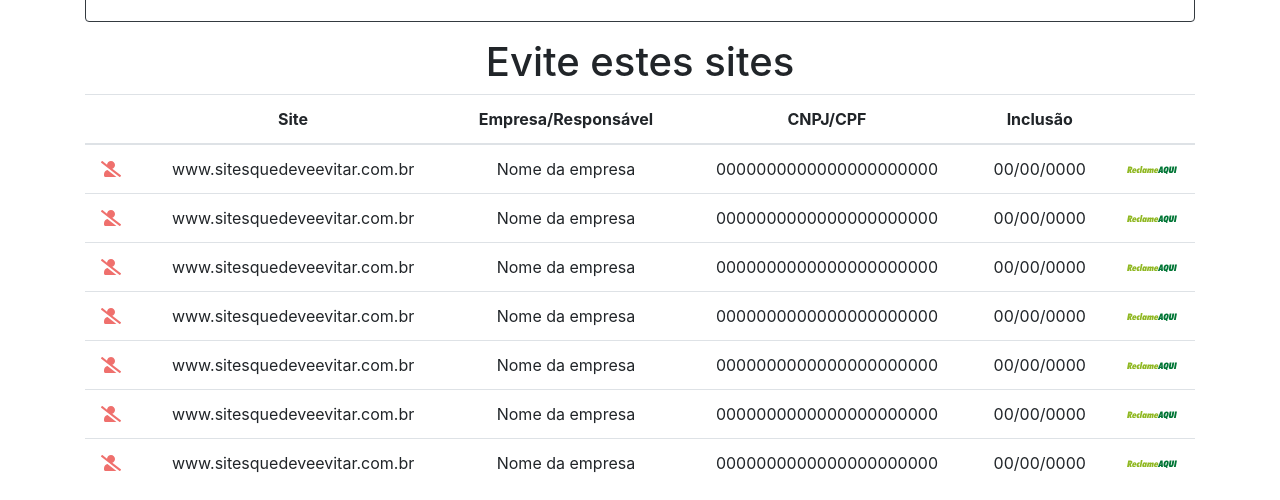
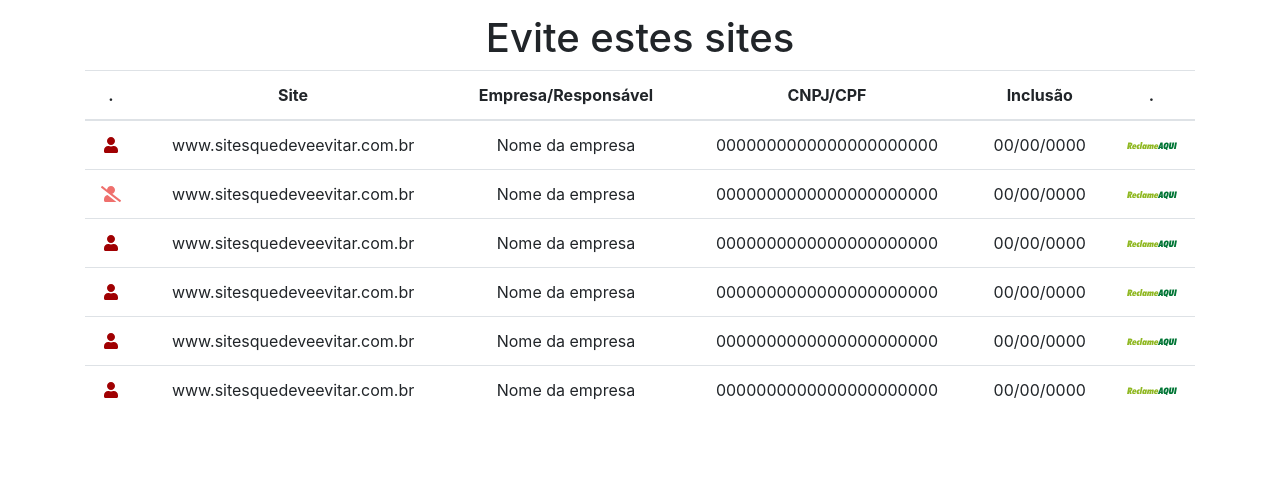
Before and after one commit to tiagojesus/procomsp_evitesites, a React (Create React App) app: page / in a window 1280 px wide. Shown: the part 913-1413 px from the top of the page. After the commit the page ends 1343 px from the top, so only its background shows below. Built offline with nearby package versions, Linux system fonts and the light colour scheme.

Commit message:
Dividido a aplicação com componentes menores

```diff
--- a/src/App.js
+++ b/src/App.js
@@ -1,56 +1,9 @@
 import React, {Component} from 'react';
 import SiteInformacoesApi from './components/sites-informacoes-api';
+import SiteListPanel from './components/sites-list-panel';
+import SiteStatus from "./components/site-status";
 
-
-import { library } from '@fortawesome/fontawesome-svg-core'
-import { FontAwesomeIcon } from '@fortawesome/react-fontawesome'
-import { faStroopwafel, faEye, faEyeSlash, faUser, faUserSlash } from '@fortawesome/free-solid-svg-icons'
 import './App.css';
-import logoReclameAqui from './reclame-aqui-logo.8cfb52a1.svg';
-
-
-library.add(faStroopwafel);
-library.add(faEye);
-library.add(faEyeSlash);
-library.add(faUser);
-library.add(faUserSlash);
-// lightbulb
-// long-arrow-alt-down
-// long-arrow-alt-up
-// search-plus
-// sistrix
-// skull-crossbones
-// theater-masks
-// thumbs-down
-// times-circle
-// user
-// user-slash
-// user-alt
-// user-alt-slash
-// user-minus
-// angry
-
-class SitePanel extends  Component{
-    render(){
-        return (
-            <tr>
-                <td><FontAwesomeIcon icon="user-slash" className="site-status__offline" /></td>
-                <td>www.sitesquedeveevitar.com.br</td>
-                <td>Nome da empresa</td>
-                <td>0000000000000000000000</td>
-                <td>00/00/0000 </td>
-                <td>
-                    <a href="https://www.reclameaqui.com.br/busca/?q=americanas.com.br"
-                       target="_blank" rel="noopener noreferrer" >
-                        <img src={logoReclameAqui} width="50" alt="logo Reclame Aqui" />
-                    </a>
-                </td>
-            </tr>
-        )
-    }
-}
-
-
 
 class App extends Component {
     render() {
@@ -84,8 +37,8 @@ class App extends Component {
                             atendimento da Fundação.</p>
                         <div>Situação:
                             <ul>
-                                <li><FontAwesomeIcon icon="user" className="site-status__online" />  No Ar  </li>
-                                <li><FontAwesomeIcon icon="user-slash" className="site-status__offline" /> Fora do Ar </li>
+                                <li><SiteStatus status="1" />  No Ar  </li>
+                                <li><SiteStatus status="0"/> Fora do Ar </li>
                             </ul>
 
                         </div>
@@ -100,37 +53,9 @@ class App extends Component {
                     <header>
                         <h1>Evite estes sites</h1>
                     </header>
-                    <table  className="table">
-                        <thead>
-                            <tr>
-                                <th scope="col-1"></th>
-                                <th scope="col-auto">Site    </th>
-                                <th scope="col-auto">Empresa/Responsável  </th>
-                                <th scope="col-2">CNPJ/CPF </th>
-                                <th scope="col-2">Inclusão</th>
-                                <th scope="col-2"></th>
-                            </tr>
-                        </thead>
-                        <tbody>
 
-                        <SitePanel/>
-                        <SitePanel/>
-                        <SitePanel/>
-                        <SitePanel/>
-                        <SitePanel/>
-                        <SitePanel/>
-                        <SitePanel/>
-
-                        </tbody>
-                    </table>
+                    <SiteListPanel/>
                 </section>
-
-
-
-
-
-
-
 
                 <footer></footer>
             </React.Fragment>
--- /dev/null
+++ b/src/components/site-status.js
@@ -0,0 +1,21 @@
+import React, {Component} from 'react';
+import { library } from '@fortawesome/fontawesome-svg-core'
+import { FontAwesomeIcon } from '@fortawesome/react-fontawesome'
+import { faUser, faUserSlash } from '@fortawesome/free-solid-svg-icons'
+
+library.add(faUser);
+library.add(faUserSlash);
+
+
+class SiteStatus extends Component{
+    render(){
+        let icon = this.props.status==="1"? "user": "user-slash";
+        let style = this.props.status==="1"? "site-status__online": "site-status__offline";
+
+        return (
+            <FontAwesomeIcon icon={icon} className={style} />
+        )
+    }
+}
+
+export  default SiteStatus;
--- a/src/components/sites-informacoes-api.js
+++ b/src/components/sites-informacoes-api.js
@@ -2,8 +2,19 @@ import React, {Component} from 'react';
 
 
 class SiteInformacoesApi extends Component{
+    constructor(props){
+        super(props);
+
+        this.status = {processando: false};
+    }
+
     render(){
-        return (<div>processando</div>)
+        let mostrar = "";
+        if(this.status.processando){
+            mostrar = (<div>processando</div>);
+        }
+
+        return mostrar;
     }
 }
 
--- /dev/null
+++ b/src/components/sites-list-panel.js
@@ -0,0 +1,63 @@
+import React, {Component} from 'react';
+import logoReclameAqui from "../reclame-aqui-logo.8cfb52a1.svg";
+import SiteStatus from "./site-status";
+
+
+class SitePanel extends  Component{
+    render(){
+        if(!this.props.site) return "";
+
+        return (
+            <tr>
+                <td><SiteStatus status={this.props.site.status}/></td>
+                <td>www.sitesquedeveevitar.com.br</td>
+                <td>Nome da empresa</td>
+                <td>0000000000000000000000</td>
+                <td>00/00/0000 </td>
+                <td>
+                    <a href="https://www.reclameaqui.com.br/busca/?q=americanas.com.br"
+                       target="_blank" rel="noopener noreferrer" >
+                        <img src={logoReclameAqui} width="50" alt="logo Reclame Aqui" />
+                    </a>
+                </td>
+            </tr>
+        )
+    }
+}
+
+class SiteListPanel extends Component{
+    render(){
+        return (
+            <table  className="table">
+                <thead>
+                <tr>
+                    <th scope="col-1">.</th>
+                    <th scope="col-auto">Site    </th>
+                    <th scope="col-auto">Empresa/Responsável  </th>
+                    <th scope="col-2">CNPJ/CPF </th>
+                    <th scope="col-2">Inclusão</th>
+                    <th scope="col-2">.</th>
+                </tr>
+                </thead>
+                <tbody>
+
+                <SitePanel site={{'status':'1'}}/>
+                <SitePanel site={{'status':'0'}}/>
+                <SitePanel site={{'status':'1'}}/>
+                <SitePanel site={{'status':'1'}}/>
+                <SitePanel site={{'status':'1'}}/>
+                <SitePanel site={{'status':'1'}}/>
+                <SitePanel/>
+
+                </tbody>
+            </table>
+
+        )
+    }
+}
+
+
+
+
+
+export default SiteListPanel;
```
